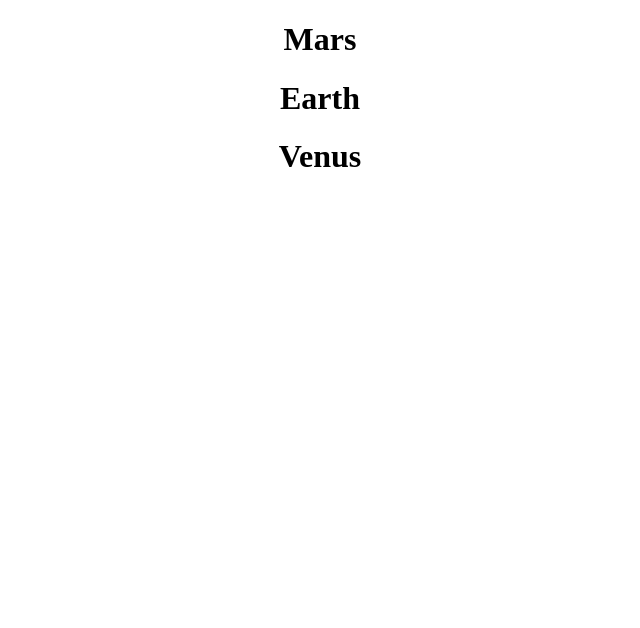
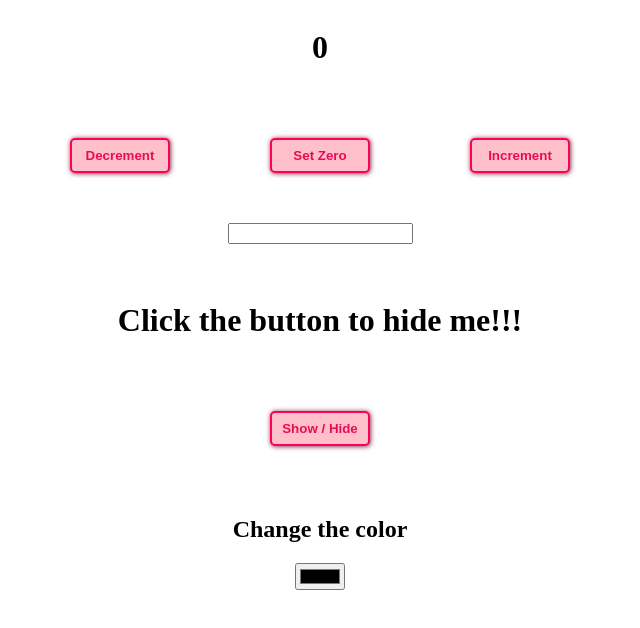
Before and after one commit to codewithmurali/first-react-app, a React (Create React App) app: page / in a window 1280 px wide. Shown: the top 628 px of the page, without its empty margins (320-960 px from the left). Built offline with nearby package versions, Linux system fonts and the light colour scheme.

Commit message:
playing with useState

```diff
--- a/src/App.css
+++ b/src/App.css
@@ -1,5 +1,8 @@
 .App {
   text-align: center;
+  display: flex;
+  flex-direction: column;
+  align-items: center;
 }
 
 .App-logo {
@@ -43,7 +46,7 @@
   background-color: pink;
 }
 button {
-  margin: 15rem 13.2%;
+  margin: 50px;
   width: 100px;
   height: 35px;
   font-family: sans-serif;
--- a/src/App.js
+++ b/src/App.js
@@ -1,23 +1,73 @@
 import "./App.css";
-// import { useState } from "react";
+import { useState } from "react";
 // import { Planets } from "./planets";
 
 function App() {
-  const planets = [
-    { name: "Mars", isGasPlanet: false },
-    { name: "Earth", isGasPlanet: false },
-    { name: "Jupitar", isGasPlanet: true },
-    { name: "Venus", isGasPlanet: false },
-    { name: "Neptune", isGasPlanet: true },
-    { name: "Uranus", isGasPlanet: true },
-  ];
+  const [count, setCount] = useState(0);
+  const [input, changeInput] = useState("");
+  const [text, showHide] = useState(true);
+  const [textcolor, changeColor] = useState("black");
+
+  const decrement = () => {
+    setCount(count - 1);
+  };
+  const setZero = () => {
+    setCount(0);
+  };
+  const increment = () => {
+    setCount(count + 1);
+  };
+
+  const handleInputEvent = (event) => {
+    changeInput(event.target.value);
+  };
+
   return (
     <div className="App">
-      {planets.map(
-        (planet, key) => !planet.isGasPlanet && <h1>{planet.name}</h1>
+      <h1>{count}</h1>
+      <div>
+        <button onClick={decrement}>Decrement</button>
+        <button onClick={setZero}>Set Zero</button>
+        <button onClick={increment}>Increment</button>
+      </div>
+      <input type="text" onChange={handleInputEvent} />
+      {text && (
+        <h1 style={{ color: textcolor }}>
+          {input} <br /> Click the button to hide me!!!
+        </h1>
       )}
+      <button
+        onClick={() => {
+          showHide(!text);
+        }}
+      >
+        {" "}
+        Show / Hide{" "}
+      </button>
+      <h2 style={{ color: textcolor }}>Change the color</h2>
+      <input
+        type="color"
+        onChange={(event) => changeColor(event.target.value)}
+      />
     </div>
   );
 }
 
 export default App;
+
+//
+// const planets = [
+//   { name: "Mars", isGasPlanet: false },
+//   { name: "Earth", isGasPlanet: false },
+//   { name: "Jupitar", isGasPlanet: true },
+//   { name: "Venus", isGasPlanet: false },
+//   { name: "Neptune", isGasPlanet: true },
+//   { name: "Uranus", isGasPlanet: true },
+// ];
+// return (
+//   <div className="App">
+//     {planets.map(
+//       (planet, key) => planet.isGasPlanet && <h1>{planet.name}</h1>
+//     )}
+//   </div>
+// );
```
